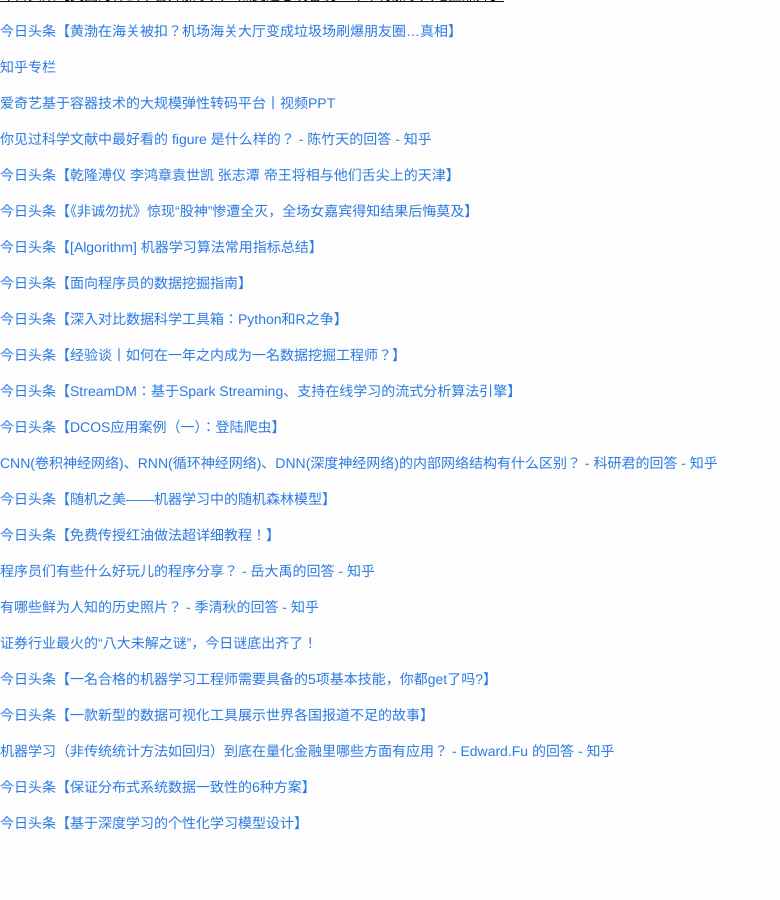
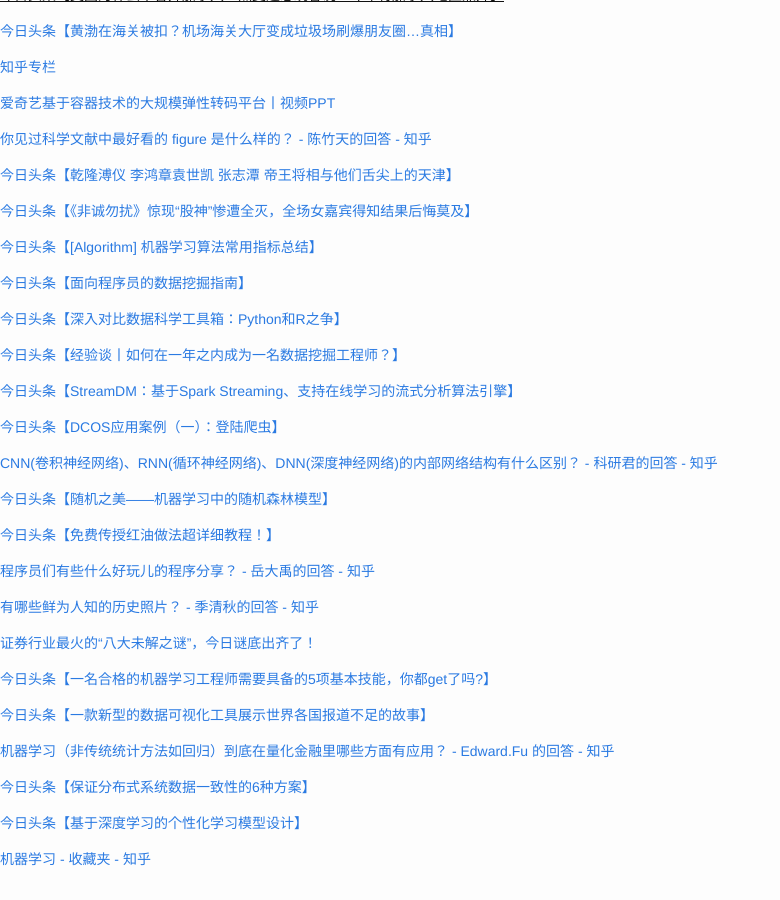
Before and after one commit to cnwarden/cnwarden.github.io, a Jekyll site: the page built from fav/index.md, in a window 1280 px wide and 900 px high, scrolled down 9534 px. Shown: the whole window, without its empty margins (0-780 px from the left). Built offline with Jekyll 4.4.1, drawn with Linux system fonts in a browser that asks for light colours; emoji names are drawn with the system emoji font; before the commit the page ends 10398 px from its top, so only the background shows below that.

Commit message:
auto commit

```diff
--- a/fav/index.md
+++ b/fav/index.md
@@ -574,3 +574,5 @@ title:  fav
 [今日头条【保证分布式系统数据一致性的6种方案】](http://toutiao.com/group/6275053905785176322/?iid=4098001378&app=news_article&tt_from=android_share&utm_source=email&utm_medium=toutiao_android&utm_campaign=client_share)
 
 [今日头条【基于深度学习的个性化学习模型设计】](http://toutiao.com/group/6275149476010017026/?iid=4098001378&app=news_article&tt_from=android_share&utm_source=email&utm_medium=toutiao_android&utm_campaign=client_share)
+
+[机器学习 - 收藏夹 - 知乎](http://www.zhihu.com/collection/62539844)
```
